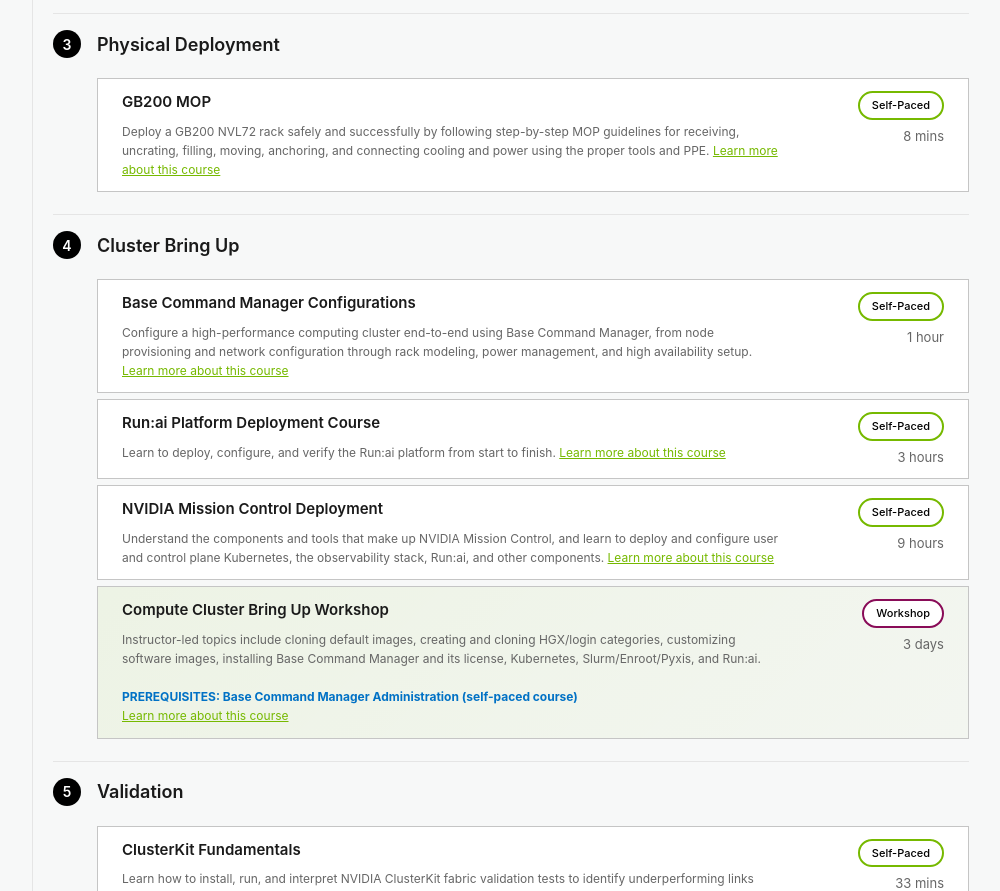
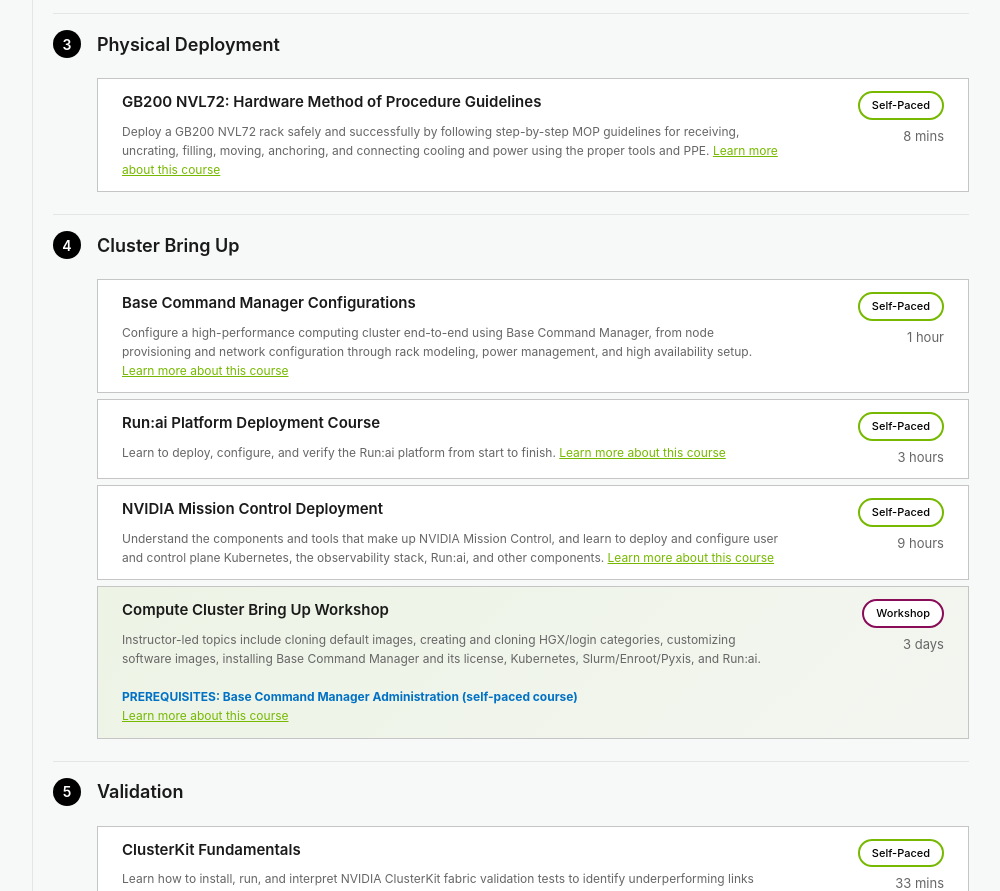
Before and after one commit to NVIDIA-Academy/AI-Factory-Deployment, a plain HTML site: page index.html in a window 1280 px wide. Shown: the part 939-1830 px from the top of the page, without its empty margins (239-1239 px from the left). Drawn offline with Linux system fonts and the light colour scheme.

Commit message:
Correct GB200 NVL72 course title

```diff
--- a/index.html
+++ b/index.html
@@ -588,7 +588,7 @@
                         <div class="section-body">
                             <div class="module-card">
                                 <div class="module-info">
-                                    <h3 class="module-title">GB200 MOP</h3>
+                                    <h3 class="module-title">GB200 NVL72: Hardware Method of Procedure Guidelines</h3>
                                     <p class="module-desc">Deploy a GB200 NVL72 rack safely and successfully by following step-by-step MOP guidelines for receiving, uncrating, filling, moving, anchoring, and connecting cooling and power using the proper tools and PPE. <a href="https://www.nvidia.com/en-us/training/academy/course-detail/?id=course%3A15932134" target="_blank" rel="noopener noreferrer" style="color: #76b900;">Learn more about this course</a></p>
                                 </div>
                                 <div class="module-meta">
```
